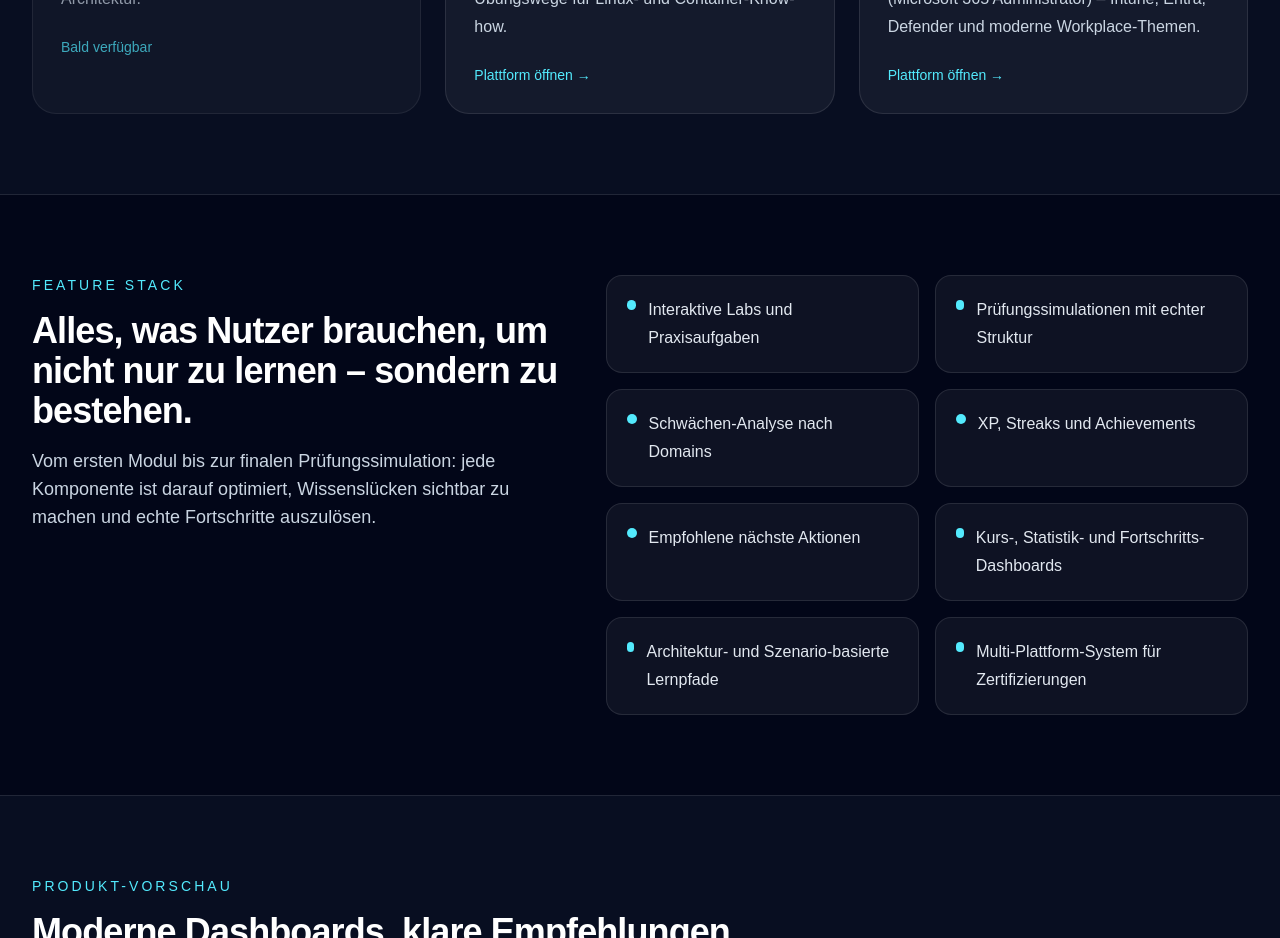
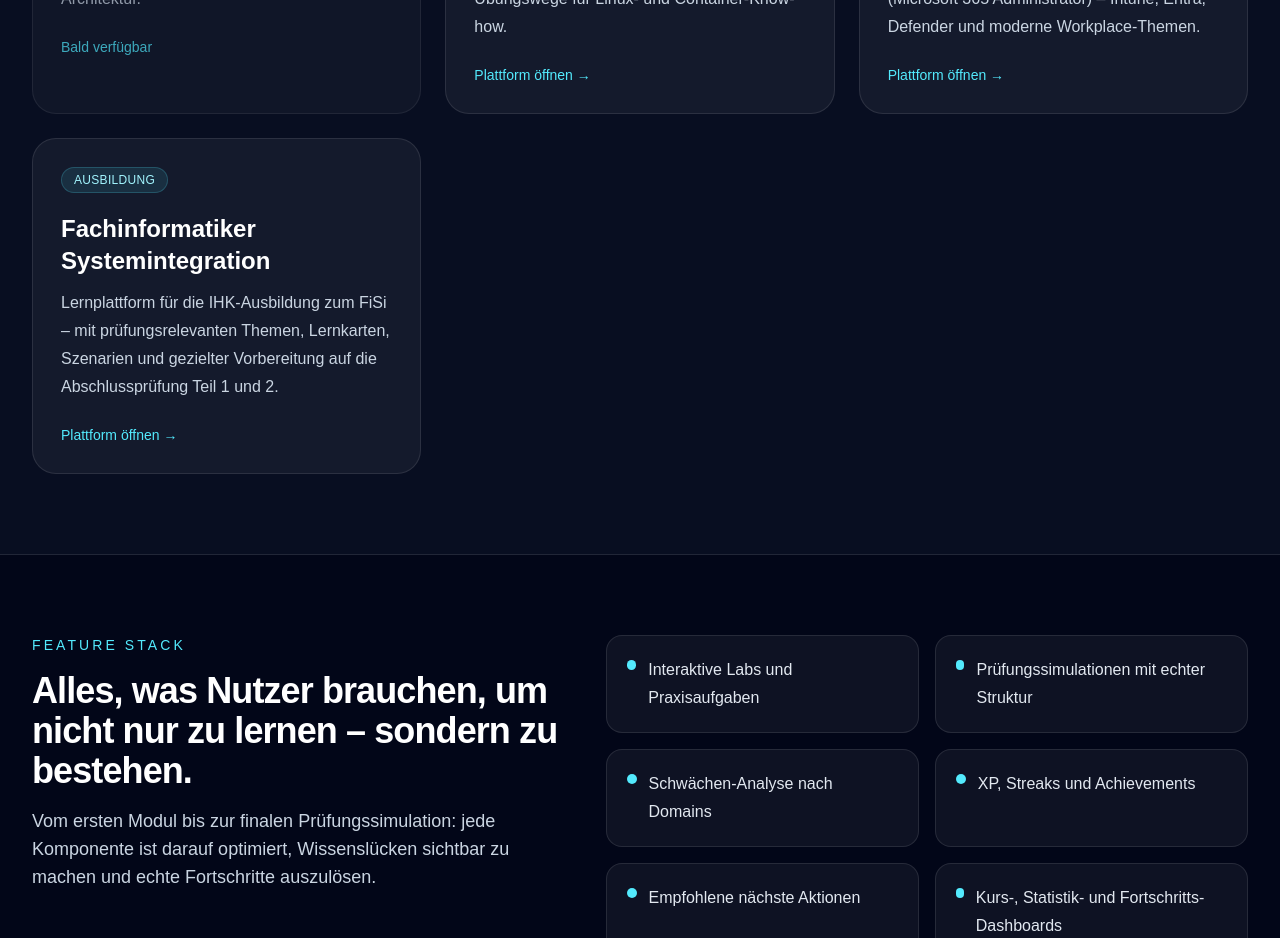
Before and after one commit to Miaucetung/ajti-landing, a Next.js app: page / in a window 1280 px wide. Shown: the part 2460-3398 px from the top of the page. Built offline with nearby package versions, Linux system fonts and the light colour scheme.

Commit message:
feat: add FiSi Lernplattform (fisi.ajti.online)

```diff
--- a/app/page.tsx
+++ b/app/page.tsx
@@ -46,6 +46,14 @@ export default function UnifiedLearningPlatformLandingPage() {
         "Prüfungssimulationen und Szenarien für MD-102 (Endpoint Administrator) und MS-102 (Microsoft 365 Administrator) – Intune, Entra, Defender und moderne Workplace-Themen.",
       badge: "Modern Work",
       href: "https://md102.ajti.online",
+      available: true,
+    },
+    {
+      name: "Fachinformatiker Systemintegration",
+      description:
+        "Lernplattform für die IHK-Ausbildung zum FiSi – mit prüfungsrelevanten Themen, Lernkarten, Szenarien und gezielter Vorbereitung auf die Abschlussprüfung Teil 1 und 2.",
+      badge: "Ausbildung",
+      href: "https://fisi.ajti.online",
       available: true,
     },
   ];
```
